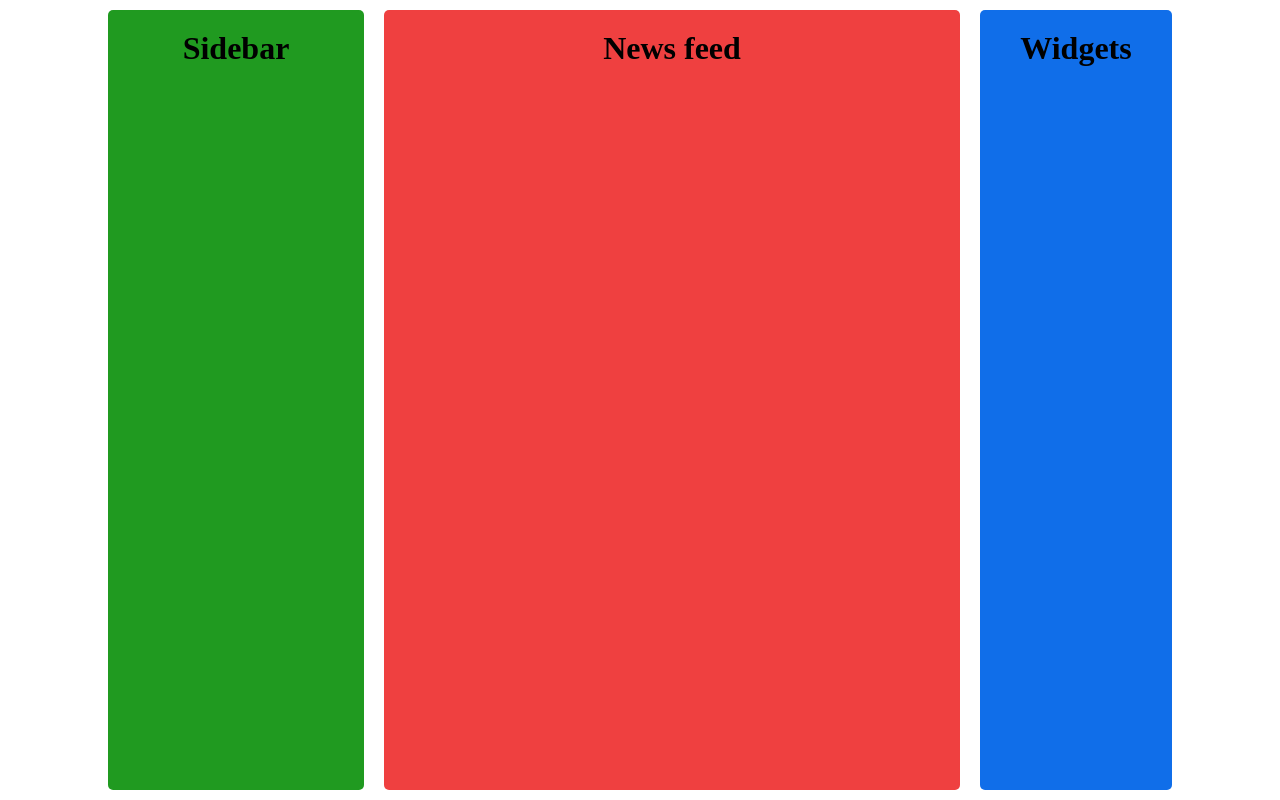
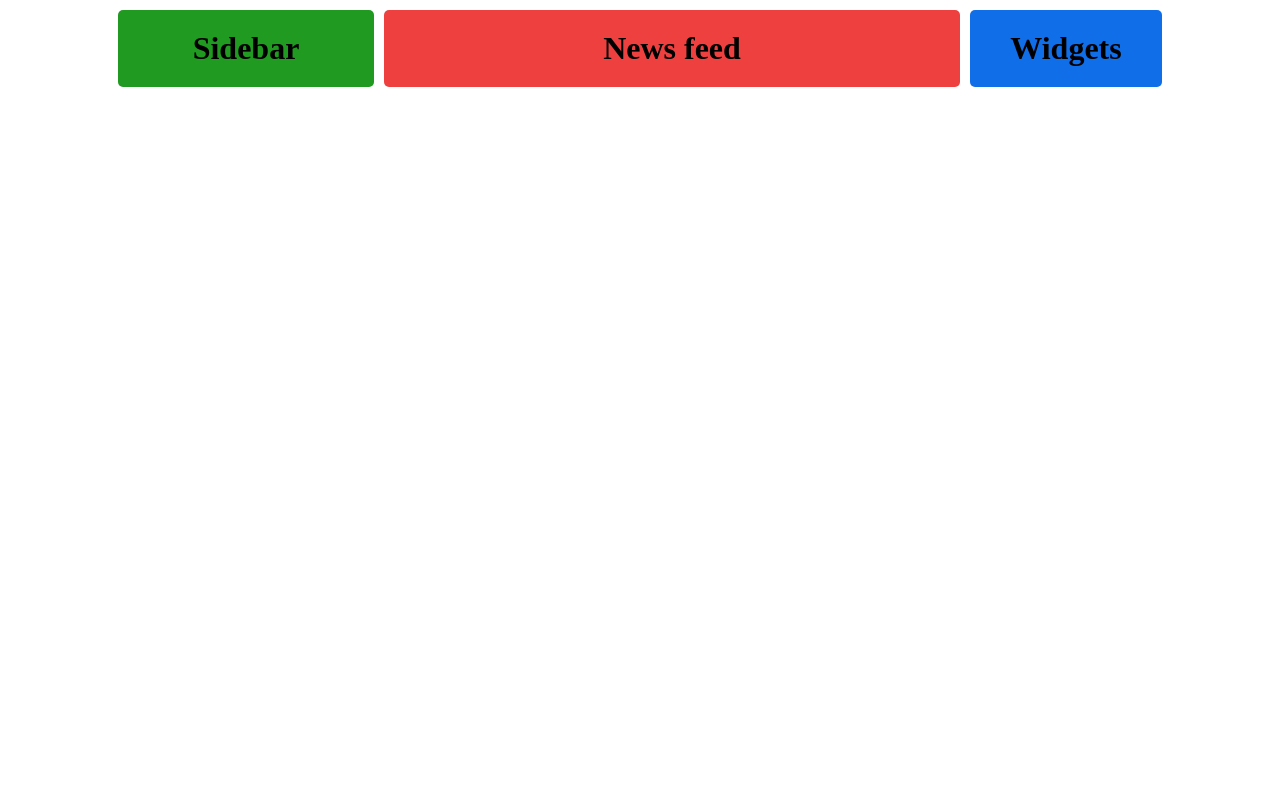
Before and after one commit to lmatuzic/sausikebana, a React (Create React App) app: page / in a window 1280 px wide. Built offline with nearby package versions, Linux system fonts and the light colour scheme.

Commit message:
added layout item mixin

```diff
--- a/src/App.tsx
+++ b/src/App.tsx
@@ -6,10 +6,12 @@ import Widgets from './app/components/Widgets';
 const App = () => {
   return (
     <div className="App">
-      <main className="layout container">
-        <Sidebar />
-        <NewsFeed />
-        <Widgets />
+      <main className="layout">
+        <div className="container">
+          <Sidebar />
+          <NewsFeed />
+          <Widgets />
+        </div>
       </main>
     </div>
   );
--- a/src/stylesheets/scss/global.scss
+++ b/src/stylesheets/scss/global.scss
@@ -1,4 +1,5 @@
 @use './partials' as *;
+@use './mixins' as mixin;
 
 * {
   padding: 0;
@@ -11,19 +12,19 @@ body {
 }
 
 .layout {
-  display: flex;
-  justify-content: center;
-  min-height: 100vh;
+  & > .container {
+    display: flex;
+    justify-content: center;
+  }
 
   &__item {
     display: flex;
     flex-direction: column;
     align-items: center;
-    margin: 10px;
-    padding: 20px 0;
     border-radius: $border-radius;
 
     &:first-child {
+      @include mixin.layout-item;
       background-color: $green;
       width: 20vw;
 
@@ -37,6 +38,8 @@ body {
     }
 
     &:nth-child(2) {
+      margin: 10px;
+      padding: 20px 0;
       background-color: $red;
       width: 45vw;
 
@@ -46,6 +49,7 @@ body {
     }
 
     &:last-child {
+      @include mixin.layout-item;
       background-color: $blue;
       width: 15vw;
 
--- /dev/null
+++ b/src/stylesheets/scss/mixins/_index.scss
@@ -0,0 +1 @@
+@forward './layout-item';
--- /dev/null
+++ b/src/stylesheets/scss/mixins/_layout-item.scss
@@ -0,0 +1,4 @@
+@mixin layout-item {
+  margin: 10px 0;
+  padding: 20px 0;
+}
```
